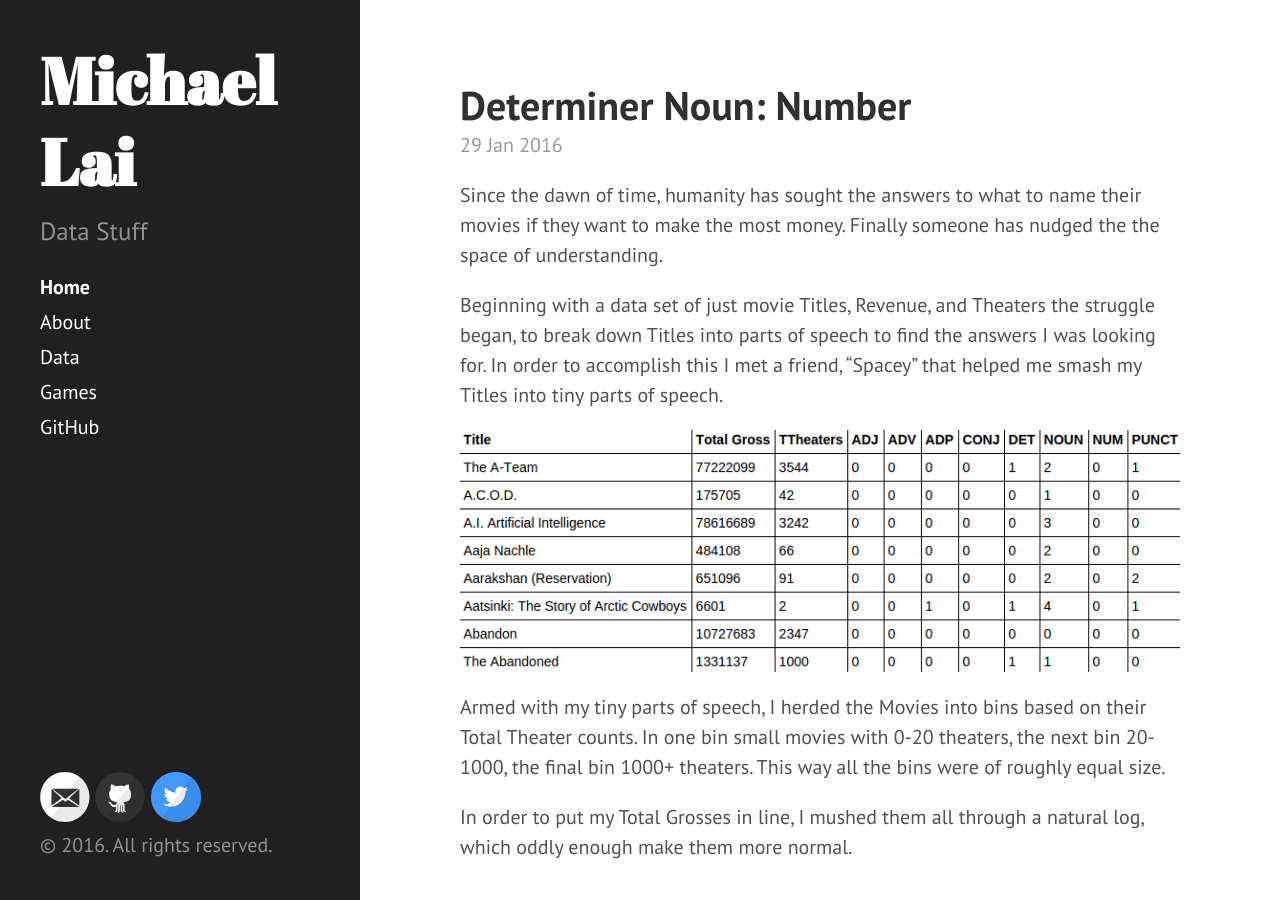
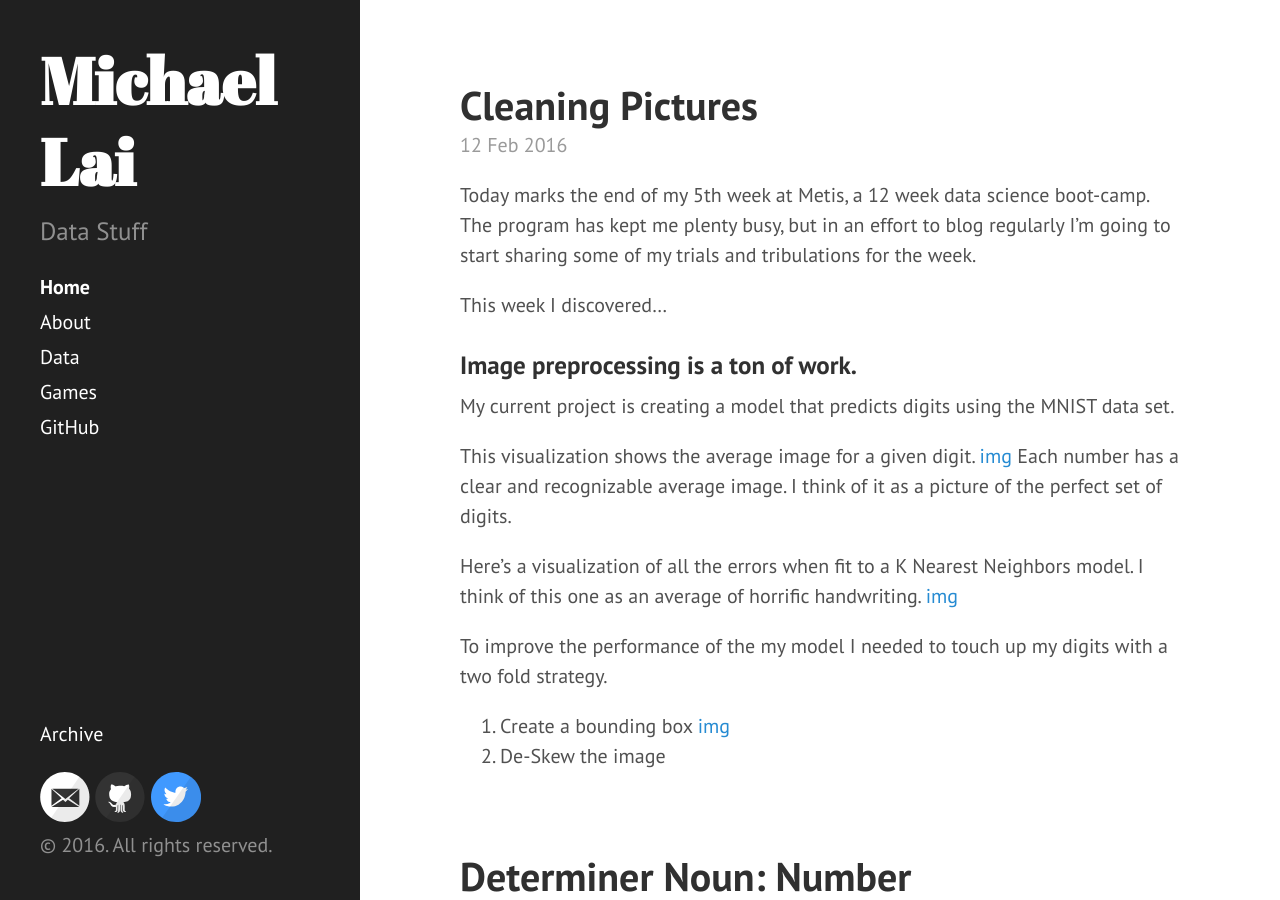
Before and after one commit to mdlai/mdlai.github.io, a Jekyll site: the page built from index.html, in a window 1280 px wide and 900 px high. Built offline with Jekyll 4.4.1, drawn with Linux system fonts in a browser that asks for light colours; the list of posts is cut into pages by our own code; some of the changed text lies outside the part shown.

Commit message:
last hyde commit

```diff
--- a/_includes/sidebar.html
+++ b/_includes/sidebar.html
@@ -29,6 +29,9 @@
     </nav>
   </div>
   <div class = "container sidebar-sticky">
+    <nav class="sidebar-nav">
+      <a class="sidebar-nav-item{% if page.url == '/archive/' %} active{% endif %}" href="/archive/">Archive</a>
+    </nav>
     {% include svg-icons.html %}
     <p>&copy; {{ site.time | date: '%Y' }}. All rights reserved.</p>
   </div>
--- /dev/null
+++ b/_posts/2016-2-12-Robot-Eyes.md
@@ -0,0 +1,24 @@
+---
+layout: post
+title: 'Cleaning Pictures'
+tags:
+- data
+---
+Today marks the end of my 5th week at Metis, a 12 week data science boot-camp. The program has kept me plenty busy, but in an effort to blog regularly I'm going to start sharing some of my trials and tribulations for the week.
+
+This week I discovered...
+### Image preprocessing is a ton of work.
+
+My current project is creating a model that predicts digits using the MNIST data set.
+
+This visualization shows the average image for a given digit.
+[img](a)
+Each number has a clear and recognizable average image.  I think of it as a picture of the perfect set of digits.
+
+Here's a visualization of all the errors when fit to a K Nearest Neighbors model.  I think of this one as an average of horrific handwriting.
+[img](a)
+
+To improve the performance of the my model I needed to touch up my digits with a two fold strategy.
+1. Create a bounding box
+[img]()
+2. De-Skew the image
```
Also changed, not shown: about.md (+1 -1 lines), archive.md (added, +22 -0 lines).
